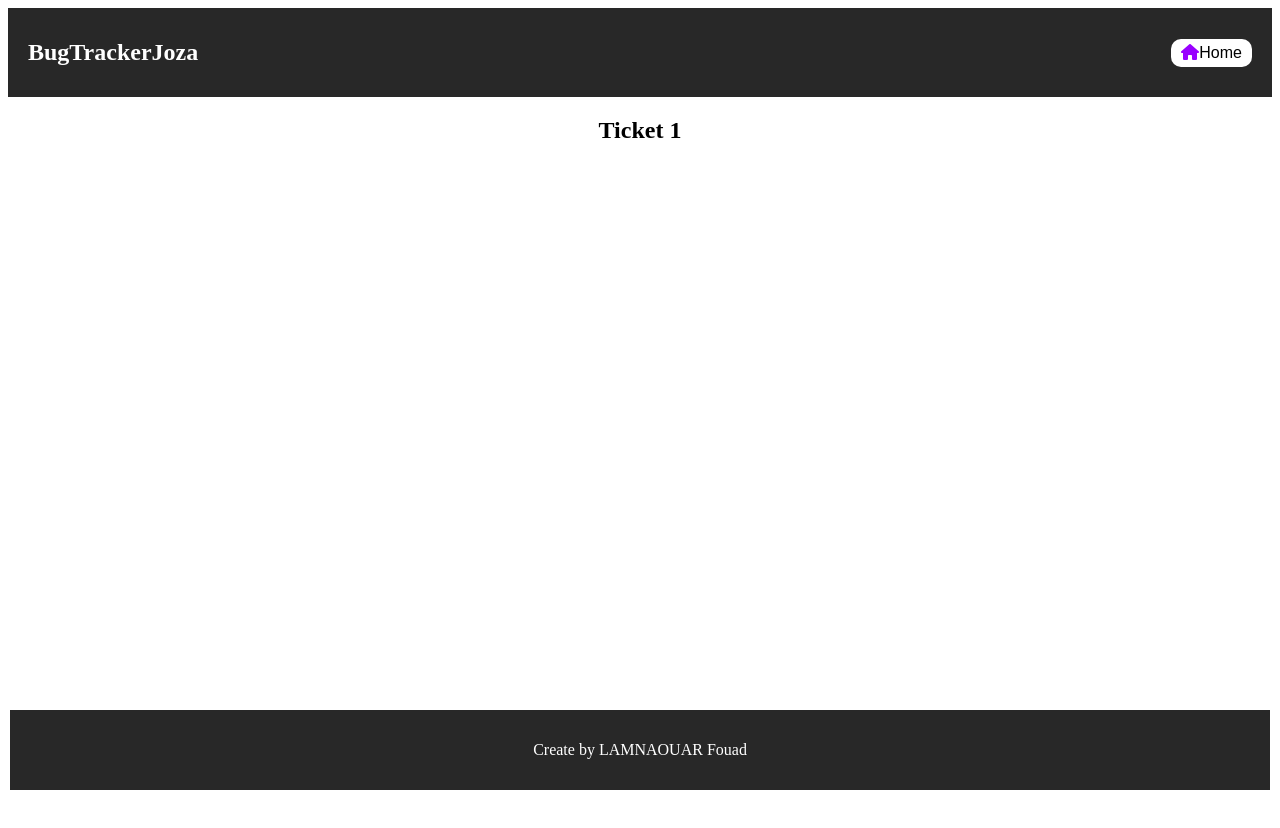
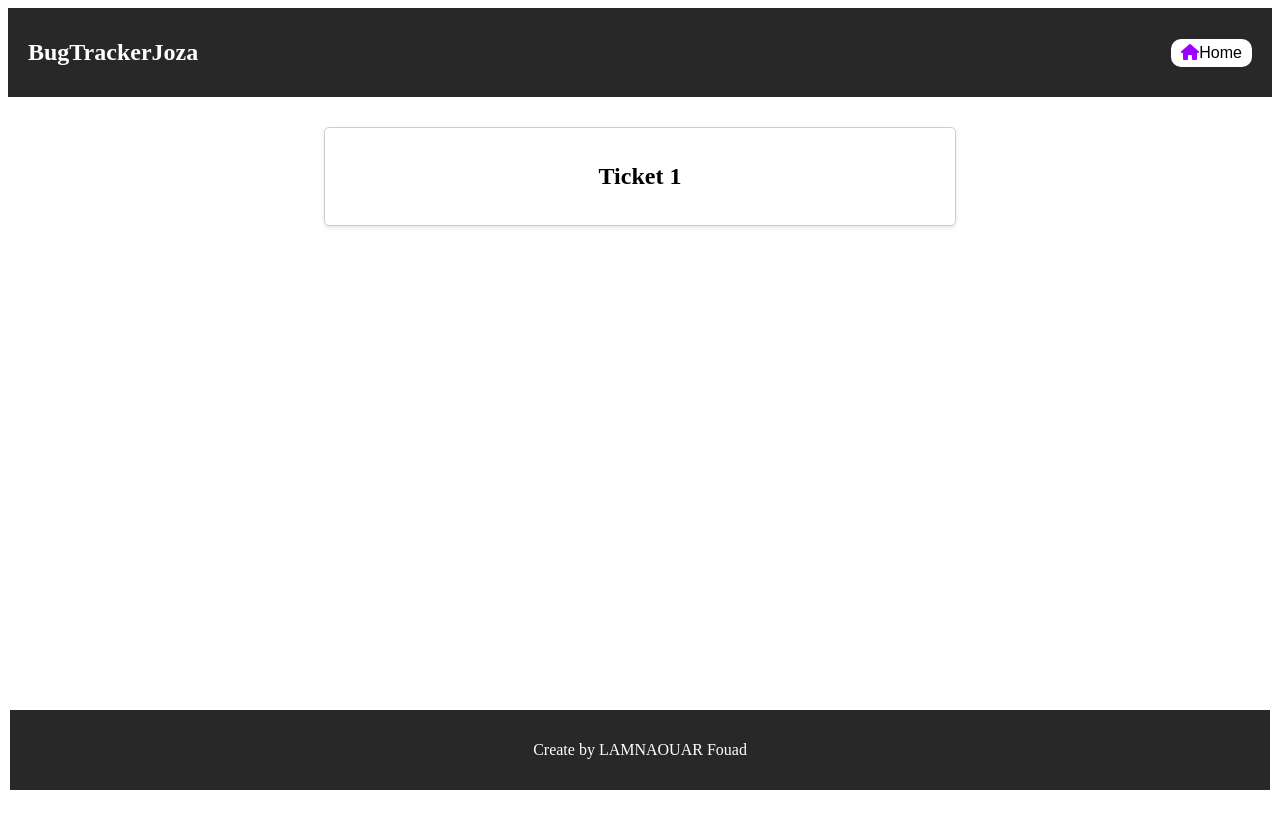
Before and after one commit to fouuuadi/BugTrackerJoza, a React (Create React App) app in the folder bug-tracker-joza/react-app/: page /ticket/1 in a window 1280 px wide. Shown: the top 828 px of the page. Before the commit the page ends 800 px from the top, so only its background shows below. Built offline with nearby package versions, Linux system fonts and the light colour scheme; no server answers.

Commit message:
add style TicketSingle

```diff
--- a/bug-tracker-joza/react-app/src/App.scss
+++ b/bug-tracker-joza/react-app/src/App.scss
@@ -3,6 +3,7 @@
 @import 'components/layout/footer-forms/FooterForms';
 @import 'components/layout/footer-home/FooterHome';
 @import 'components/layout/header/HeaderPage.scss';
+@import "pages/ticket-single/TicketSingle";
 .titre-page {
   display: flex;
   justify-content: center;
--- a/bug-tracker-joza/react-app/src/pages/ticket-single/TicketSingle.jsx
+++ b/bug-tracker-joza/react-app/src/pages/ticket-single/TicketSingle.jsx
@@ -31,20 +31,34 @@ const TicketSingle = () => {
     return (
         <div>
             <HeaderPage/>
-        <table>
-        <caption><h2 className="titre-page">Ticket {id}</h2></caption>
-        {ticket && <div>
-            <div>{ticket.id}</div>
-            <div>{ticket.description}</div>
-            <div>{ticket.name}</div>
-            <div>{ticket.priority}</div>
-        </div>}
-        </table>
+            <div className="container">
+            <div className="ticket-card">
+                <h2 className="titre-page">Ticket {id}</h2>
+                {ticket && (
+                    <div className="ticket-details">
+                        <div className="ticket-info">
+                            <div className="ticket-property">ID:</div>
+                            <div className="ticket-value">{ticket.id}</div>
+                        </div>
+                        <div className="ticket-info">
+                            <div className="ticket-property">Description:</div>
+                            <div className="ticket-value overflow-description">{ticket.description}</div>
+                        </div>
+                        <div className="ticket-info">
+                            <div className="ticket-property">Name:</div>
+                            <div className="ticket-value">{ticket.name}</div>
+                        </div>
+                        <div className="ticket-info">
+                            <div className="ticket-property">Priority:</div>
+                            <div className="ticket-value">{ticket.priority}</div>
+                        </div>
+                    </div>
+                )}
+            </div>
+            </div>
             <FooterForms/>
         </div>
-
-    )
-
-}
+    );
+};
 
 export default TicketSingle;
--- a/bug-tracker-joza/react-app/src/pages/ticket-single/TicketSingle.scss
+++ b/bug-tracker-joza/react-app/src/pages/ticket-single/TicketSingle.scss
@@ -1,16 +1,46 @@
-/* Styles de base pour la carte */
 .container {
-  width: 300px; /* Largeur de la carte */
-  height: 200px; /* Hauteur de la carte */
-  perspective: 1000px; /* Perspective pour l'effet 3D */
+  display: flex;
+  justify-content: center;
+  align-items: flex-start; /* Align items to the top */
+  min-height: 100vh; /* A minimum of 100% viewport height */
 }
 
+.ticket-card {
+  margin-top: 30px;
+  display: flex;
+  flex-direction: column;
+  align-items: center;
+  border: 1px solid #ccc;
+  border-radius: 5px;
+  padding: 15px;
+  width: 600px; /* Adjust the width as needed */
+  box-shadow: 0 2px 4px rgba(0, 0, 0, 0.1);
 
-/* Face avant de la carte */
-.front {
-  position: absolute;
-  width: 100%;
-  height: 100%;
-  background-color: #282828;
-  backface-visibility: hidden; /* Cache la face avant lorsqu'elle n'est pas visible */
+  .ticket-details {
+    .ticket-info {
+      display: flex;
+      align-items: center;
+      margin-bottom: 10px;
+
+      .ticket-property {
+        font-weight: bold;
+        width: 100px; /* Adjust the width as needed */
+      }
+
+      .ticket-value {
+        flex-grow: 1;
+      }
+      .overflow-description {
+        flex-grow: 1;
+        max-width: 200px; /* Adjust the width as needed */
+        overflow: hidden;
+        white-space: nowrap;
+        text-overflow: ellipsis;
+      }
+    }
+  }
 }
+
+.footer {
+  /* Add styles for FooterForms component */
+}
```
